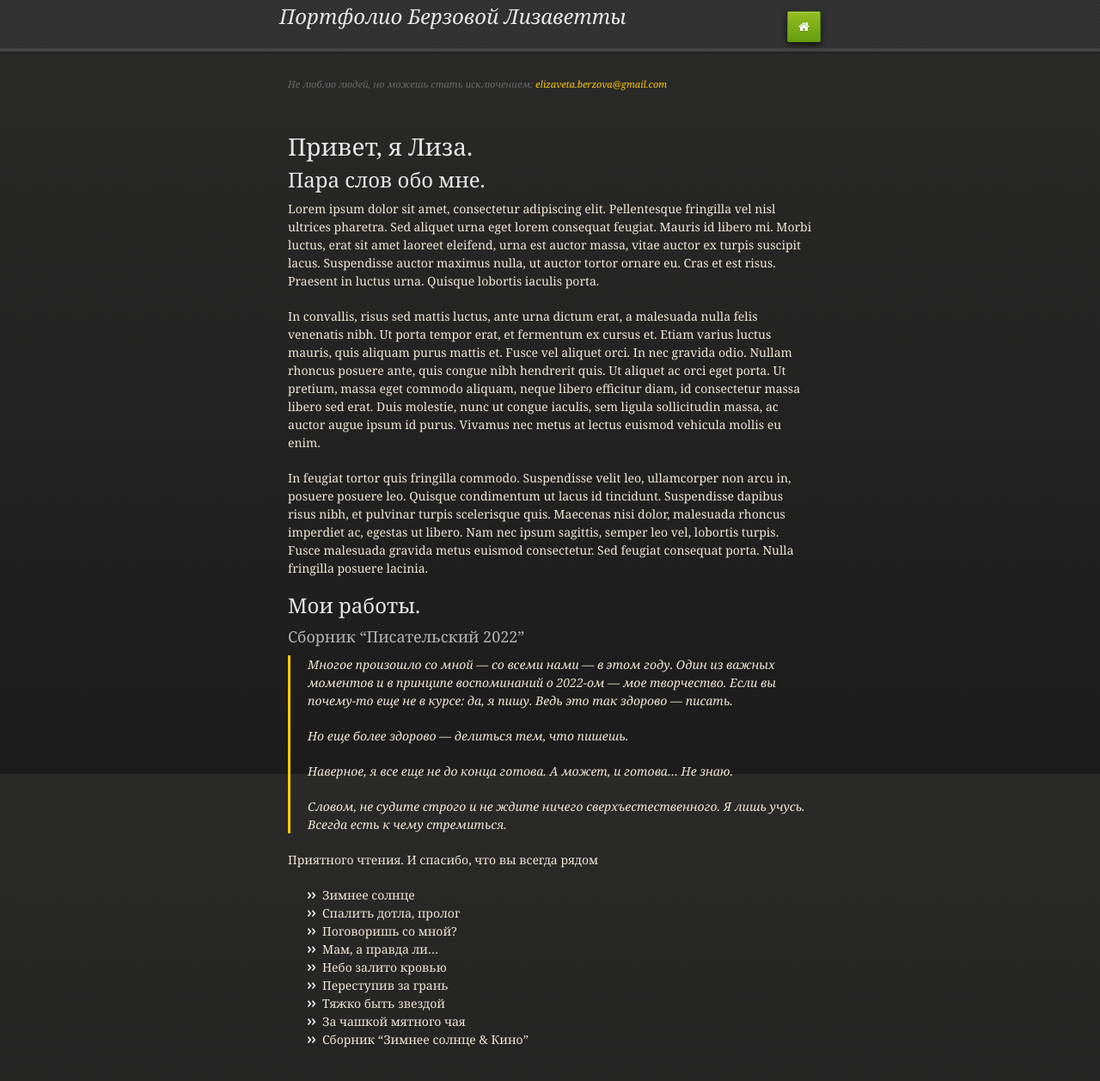
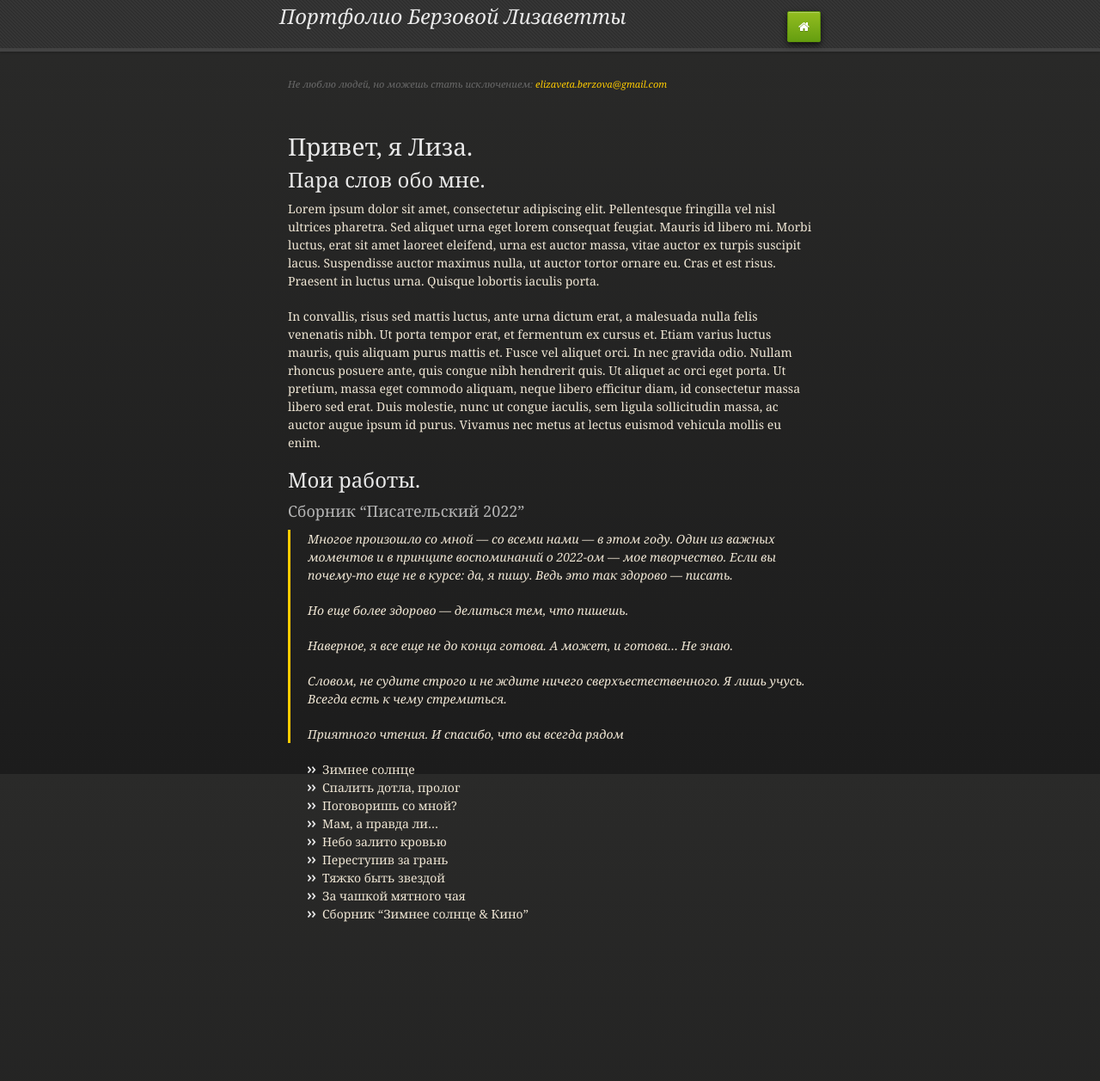
Before and after one commit to lizavetta2008/lizavetta2008.github.io, a Jekyll site: the page built from index.md, in a window 1280 px wide and 1329 px high. Shown: the top 1257 px of the window at 86% size. Built offline with Jekyll 4.4.1, drawn with Linux system fonts in a browser that asks for light colours; our own code applies the rules of GitHub Pages for plain Markdown files.

Commit message:
Update index.md

```diff
--- a/index.md
+++ b/index.md
@@ -10,8 +10,6 @@ Lorem ipsum dolor sit amet, consectetur adipiscing elit. Pellentesque fringilla
 
 In convallis, risus sed mattis luctus, ante urna dictum erat, a malesuada nulla felis venenatis nibh. Ut porta tempor erat, et fermentum ex cursus et. Etiam varius luctus mauris, quis aliquam purus mattis et. Fusce vel aliquet orci. In nec gravida odio. Nullam rhoncus posuere ante, quis congue nibh hendrerit quis. Ut aliquet ac orci eget porta. Ut pretium, massa eget commodo aliquam, neque libero efficitur diam, id consectetur massa libero sed erat. Duis molestie, nunc ut congue iaculis, sem ligula sollicitudin massa, ac auctor augue ipsum id purus. Vivamus nec metus at lectus euismod vehicula mollis eu enim.
 
-In feugiat tortor quis fringilla commodo. Suspendisse velit leo, ullamcorper non arcu in, posuere posuere leo. Quisque condimentum ut lacus id tincidunt. Suspendisse dapibus risus nibh, et pulvinar turpis scelerisque quis. Maecenas nisi dolor, malesuada rhoncus imperdiet ac, egestas ut libero. Nam nec ipsum sagittis, semper leo vel, lobortis turpis. Fusce malesuada gravida metus euismod consectetur. Sed feugiat consequat porta. Nulla fringilla posuere lacinia.
-
 ## Мои работы.
 
 ### Сборник "Писательский 2022"
@@ -23,8 +21,8 @@ In feugiat tortor quis fringilla commodo. Suspendisse velit leo, ullamcorper non
 > Наверное, я все еще не до конца готова. А может, и готова… Не знаю.
 >
 > Словом, не судите строго и не ждите ничего сверхъестественного. Я лишь учусь. Всегда есть к чему стремиться.
-
-Приятного чтения. И спасибо, что вы всегда рядом
+>
+> Приятного чтения. И спасибо, что вы всегда рядом
 
 * Зимнее солнце
 * Спалить дотла, пролог
```
